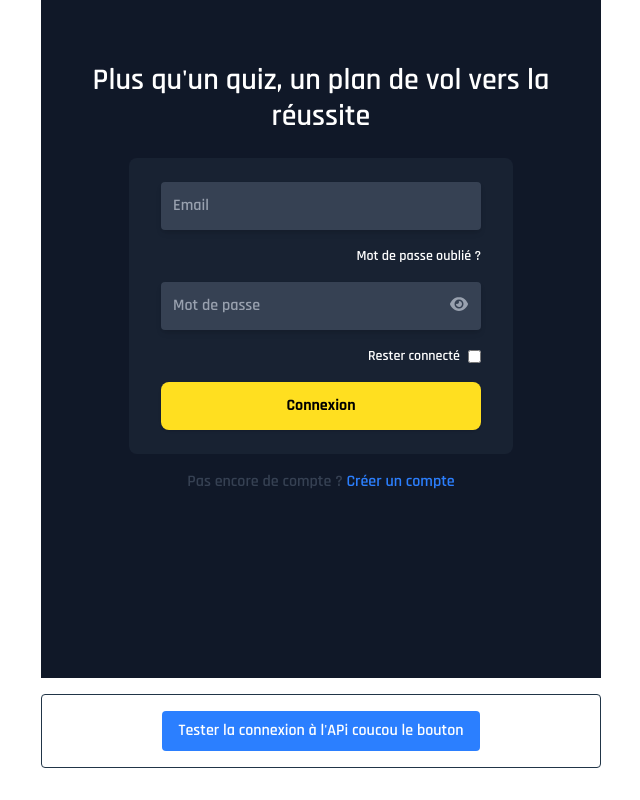
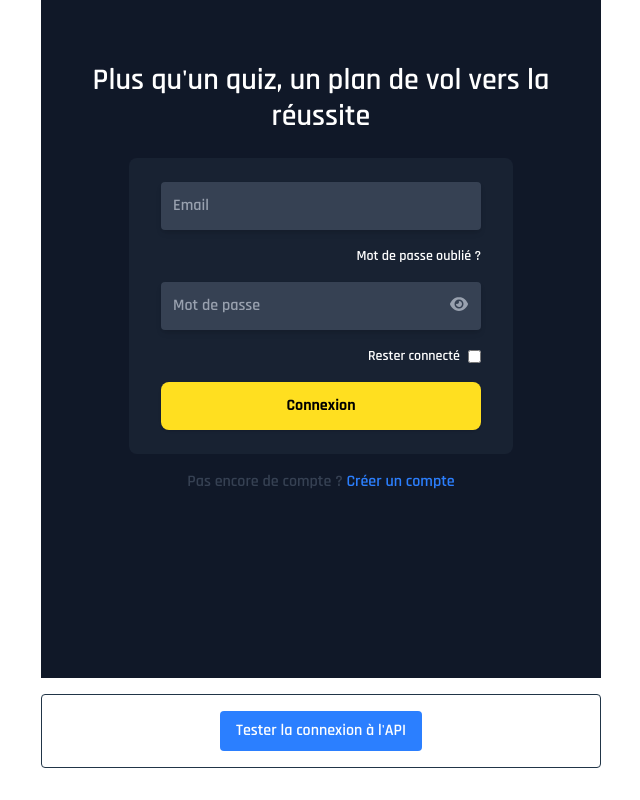
Before and after one commit to 2024-devops-alt-dist/micro-saas-AC, a React (Vite) app in the folder client/: page / in a window 1280 px wide. Shown: the part 570-1370 px from the top of the page, without its empty margins (319-959 px from the left). Built offline with nearby package versions, Linux system fonts and the light colour scheme; no server answers; a web font is replaced by a local one.

Commit message:
test pour verif deployement

```diff
--- a/client/src/pages/Home.tsx
+++ b/client/src/pages/Home.tsx
@@ -52,7 +52,7 @@ function Home() {
           className="px-4 py-2 bg-blue-500 text-white rounded hover:bg-blue-600"
           onClick={testApiConnection}
         >
-          Tester la connexion à l'APi coucou le bouton
+          Tester la connexion à l'API
         </Button>
 
         {apiResponse && (
```
